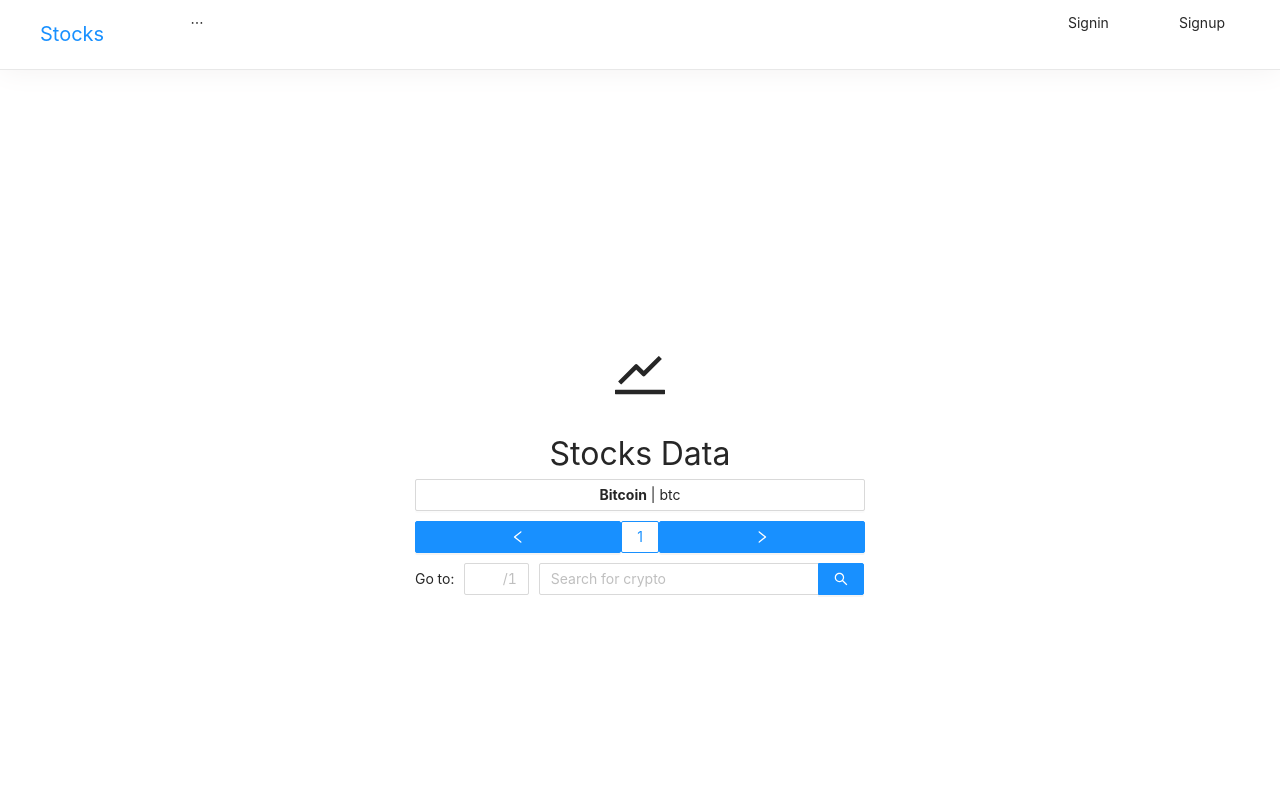
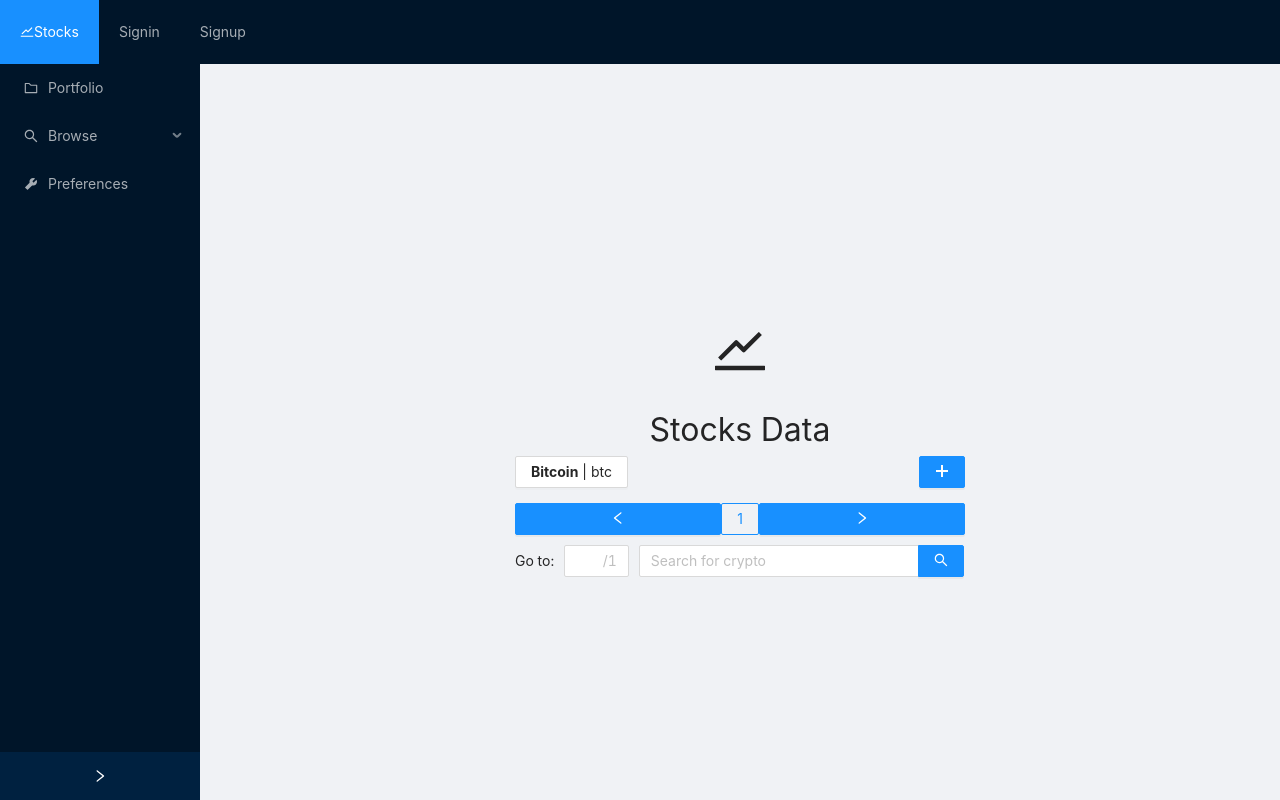
Before and after one commit to brianfluk/stock-sim-3000, a React (Create React App) app in the folder client/: page / in a window 1280 px wide. Shown: the top 800 px of the page. Built offline with nearby package versions, Linux system fonts and the light colour scheme; no server answers.

Commit message:
new antd layout

```diff
--- a/client/package.json
+++ b/client/package.json
@@ -4,7 +4,7 @@
   "private": true,
   "dependencies": {
     "@ant-design/icons": "^4.2.1",
-    "antd": "^4.3.5",
+    "antd": "^4.4.0",
     "axios": "^0.19.2",
     "core-js": "^3.6.4",
     "formik": "^1.5.8",
--- a/client/src/components/App.js
+++ b/client/src/components/App.js
@@ -1,4 +1,4 @@
-import React, { Suspense } from 'react';
+import React, { Suspense, useEffect, useState } from 'react';
 import { Route, Switch } from "react-router-dom";
 import Auth from "../hoc/auth";
 // pages for this product
@@ -6,24 +6,57 @@ import LandingPage from "./views/LandingPage/LandingPage.js";
 import LoginPage from "./views/LoginPage/LoginPage.js";
 import RegisterPage from "./views/RegisterPage/RegisterPage.js";
 import NavBar from "./views/NavBar/NavBar";
-import Footer from "./views/Footer/Footer"
+import SideNavBar from "./views/NavBar/SideNavBar";
+
+import { useDispatch } from "react-redux";
+import { getCryptoList } from "../_actions/crypto_actions";
+
+import { Layout, Menu } from 'antd';
+import { UploadOutlined, UserOutlined, VideoCameraOutlined, GithubOutlined } from '@ant-design/icons';
+
+const { Header, Content, Footer, Sider } = Layout;
 
 //null   Anyone Can go inside
 //true   only logged in user can go inside
 //false  logged in user can't go inside
 
 function App() {
+  // load list of crypto
+  const dispatch = useDispatch();
+  let rendered = false;
+  useEffect(function() {
+      dispatch(getCryptoList()).then(response => {
+          rendered = true
+      })
+  }, [rendered])
+
+  // side nav bar
+  const [collapsed, setCollapsed] = useState(false);
+  function toggleCollapsed() { setCollapsed(!collapsed); }
+
+
   return (
     <Suspense fallback={(<div>Loading...</div>)}>
+      <Layout
+        style={{height: '100%'}}
+      >
         <NavBar />
-      <div style={{ paddingTop: '69px', minHeight: 'calc(100vh - 80px)' }}>
+        <Layout>
+          <SideNavBar />
+          <Layout style={{ padding: '0 24px 24px' }}>
+            <Content style={{ margin: '24px 16px 0' }}>
+              <div style={{ padding: 24, minHeight: 360 }}>
                 <Switch>
                   <Route exact path="/" component={Auth(LandingPage, null)} />
                   <Route exact path="/login" component={Auth(LoginPage, false)} />
                   <Route exact path="/register" component={Auth(RegisterPage, false)} />
                 </Switch>
               </div>
-      <Footer />
+            </Content>
+            <Footer style={{ textAlign: 'center' }}>By Brian <GithubOutlined /></Footer>
+          </Layout>
+        </Layout>
+      </Layout>
     </Suspense>
   );
 }
--- a/client/src/components/views/Footer/Footer.js
+++ b/client/src/components/views/Footer/Footer.js
@@ -1,5 +1,5 @@
 import React from 'react'
-import Icon, { GithubOutlined } from '@ant-design/icons';
+import { GithubOutlined } from '@ant-design/icons';
 
 
 function Footer() {
--- a/client/src/components/views/LandingPage/CryptoList.js
+++ b/client/src/components/views/LandingPage/CryptoList.js
@@ -2,9 +2,10 @@ import React, { useEffect, useState } from 'react'
 import PropTypes from 'prop-types';
 import { connect } from 'react-redux';
 import './cryptoList.scss'
-import { List, Button, Pagination, Input } from 'antd';
-import { LeftOutlined, RightOutlined } from '@ant-design/icons';
+import { Button, Input } from 'antd';
+import { LeftOutlined, RightOutlined, PlusOutlined } from '@ant-design/icons';
 
+/** Put on hold because bugs */
 function CryptoList(props) {
     const [pageNum, setPageNum] = useState(0);
     const [pageSize, setPageSize] = useState(10);
@@ -28,10 +29,11 @@ function CryptoList(props) {
     }
 
     async function updateCurrPageSlice(searchVal='') {
-        if (!searchVal) {
-            clearSearch();
-            return;
-        }
+
+        // TODO: investigate (hint: debugger) why this function gets called with no searchVal
+        // after each search WITH a searchVal. I think it's because of useEffect() -- one of those params
+        // change, like pageNum.
+
         // calc currPage
         const listExists = Boolean(props.cryptoList && (props.cryptoList.data.code==200) && props.cryptoList.data.data);
         if (listExists && !listHasBeenSet) { // wait until redux store has been updated
@@ -66,6 +68,9 @@ function CryptoList(props) {
             // await setMaxPage(Math.floor(filteredList.length / pageSize))
         } else {
             console.log('empty search')
+            if (listExists) {
+                setMaxPage(Math.floor(props.cryptoList.data.data.length / pageSize))
+            }
         }
         console.log('filtered list',filteredList.length)
         calcDisplayPageNums()
@@ -77,24 +82,6 @@ function CryptoList(props) {
         // reset list from prev searches -- can optimize by checking if curr search .includes (prev search)
         updateCurrPageSlice(value.toLowerCase())
         // console.log('filtered list',filteredList.length)
-    }
-    async function clearSearch() {
-        const listExists = Boolean(props.cryptoList && (props.cryptoList.data.code==200) && props.cryptoList.data.data);
-        if (listExists && !listHasBeenSet) { // wait until redux store has been updated
-            setFilteredList(props.cryptoList.data.data)
-            setMaxPage(Math.floor(props.cryptoList.data.data.length / pageSize))
-            setListHasBeenSet(true)
-        }
-        const newCurrPageSlice = await listExists ?
-            props.cryptoList.data.data.slice(
-                pageNum * pageSize,
-                Math.min((Number(pageNum) + 1)*pageSize, props.cryptoList.data.data.length)) :
-            [{ "id": "bitcoin", "symbol": "btc", "name": "Bitcoin" }]
-        setCurrPageSlice(newCurrPageSlice)
-        // if (listExists) {
-            // setMaxPage(Math.floor(props.cryptoList.data.data.length / pageSize))
-        // }
-        calcDisplayPageNums()
     }
 
     function goToPage(event) {
@@ -119,7 +106,14 @@ function CryptoList(props) {
             // {props.cryptoList && (props.cryptoList.data.code==200) && props.cryptoList.data.data &&
                 // JSON.stringify(currPage);
                 currPageSlice.map((val, key) => {
-                    return <Button key={key}><span style={{fontWeight:'bold'}}>{val.name}</span> &nbsp;| {val.symbol}</Button>
+                    return (
+                        <div style={{width:'100%', display: 'flex', justifyContent: 'space-between', marginBottom: '5px'}}>
+                            <Button key={key}>
+                                <span style={{fontWeight:'bold'}}>{val.name}</span> &nbsp;| {val.symbol}
+                            </Button>
+                            <Button type="primary"><PlusOutlined /></Button>
+                        </div>
+                    )
                 })
                 // <List dataSource={currPage}/>
             }
--- a/client/src/components/views/LandingPage/LandingPage.js
+++ b/client/src/components/views/LandingPage/LandingPage.js
@@ -2,19 +2,19 @@ import React, { useEffect, useState } from 'react'
 import { AiOutlineStock } from "react-icons/ai";
 
 import { connect } from 'react-redux';
-import { useDispatch } from "react-redux";
-import { getCryptoList } from "../../../_actions/crypto_actions";
+// import { useDispatch } from "react-redux";
+// import { getCryptoList } from "../../../_actions/crypto_actions";
 import CryptoList from './CryptoList';
 
 
 function LandingPage (props) {
-    const dispatch = useDispatch();
-    let rendered = false;
-    useEffect(function() {
-        dispatch(getCryptoList()).then(response => {
-            rendered = true
-        })
-    }, [rendered])
+    // const dispatch = useDispatch();
+    // let rendered = false;
+    // useEffect(function() {
+    //     dispatch(getCryptoList()).then(response => {
+    //         rendered = true
+    //     })
+    // }, [rendered])
 
     return (
         <>
--- a/client/src/components/views/NavBar/NavBar.js
+++ b/client/src/components/views/NavBar/NavBar.js
@@ -1,54 +1,29 @@
-import React, { useState } from 'react';
-import LeftMenu from './Sections/LeftMenu';
+import React from 'react';
+// import LeftMenu from './Sections/LeftMenu';
 import RightMenu from './Sections/RightMenu';
-import { Drawer, Button } from 'antd';
-import Icon from '@ant-design/icons';
+import { Menu, Layout } from 'antd';
+import { StockOutlined } from '@ant-design/icons';
+import { withRouter } from 'react-router-dom';
 import './Sections/Navbar.css';
 
+
+const { Header } = Layout;
+
 function NavBar() {
-  const [visible, setVisible] = useState(false)
-
-  const showDrawer = () => {
-    setVisible(true)
-  };
-
-  const onClose = () => {
-    setVisible(false)
-  };
 
   return (
-    <nav className="menu" style={{ position: 'fixed', zIndex: 5, width: '100%' }}>
-      <div className="menu__logo">
-        <a href="/">Stocks</a>
-      </div>
-      <div className="menu__container">
-        <div className="menu_left">
-          <LeftMenu mode="horizontal" />
-        </div>
-        <div className="menu_rigth">
-          <RightMenu mode="horizontal" />
-        </div>
-        <Button
-          className="menu__mobile-button"
-          type="primary"
-          onClick={showDrawer}
-        >
-          <Icon type="align-right" />
-        </Button>
-        <Drawer
-          title="Basic Drawer"
-          placement="right"
-          className="menu_drawer"
-          closable={false}
-          onClose={onClose}
-          visible={visible}
-        >
-          <LeftMenu mode="inline" />
-          <RightMenu mode="inline" />
-        </Drawer>
-      </div>
-    </nav>
+
+    <Header style={{ padding: 0, position: 'fixed', zIndex: 1, width: '100%'  }} >
+      <Menu theme="dark" mode="horizontal">
+        <Menu.Item>
+          <StockOutlined />
+          <a href="/">Stocks</a>
+        </Menu.Item>
+        <div style={{float: 'right'}}><RightMenu /></div>
+      </Menu>
+    </Header>
+
   )
 }
 
-export default NavBar
+export default withRouter(NavBar);
--- a/client/src/components/views/NavBar/Sections/Navbar.css
+++ b/client/src/components/views/NavBar/Sections/Navbar.css
@@ -62,6 +62,12 @@
   padding: 14px 24px !important;
 }
 
+.menu__logo a {
+  color: white;
+  background-color: #3e91f7;
+  padding: 10px;
+}
+
 @media (max-width: 767px) {
   .menu__mobile-button {
     display: inline-block !important;
@@ -71,6 +77,8 @@
   .menu_rigth {
     display: none;
   }
+
+
 
   .menu__logo a {
     margin-left: -20px;
@@ -84,4 +92,5 @@
   .menu__logo a {
     padding: 10px 20px;
   }
+
 }
--- a/client/src/components/views/NavBar/Sections/RightMenu.js
+++ b/client/src/components/views/NavBar/Sections/RightMenu.js
@@ -21,7 +21,7 @@ function RightMenu(props) {
 
   if (user.userData && !user.userData.isAuth) {
     return (
-      <Menu mode={props.mode}>
+      <Menu mode="horizontal" theme="dark">
         <Menu.Item key="mail">
           <a href="/login">Signin</a>
         </Menu.Item>
@@ -32,7 +32,7 @@ function RightMenu(props) {
     )
   } else {
     return (
-      <Menu mode={props.mode}>
+      <Menu theme="dark" mode="horizontal">
         <Menu.Item key="logout">
           <a onClick={logoutHandler}>Logout</a>
         </Menu.Item>
--- /dev/null
+++ b/client/src/components/views/NavBar/SideNavBar.js
@@ -0,0 +1,51 @@
+import React from 'react';
+// import LeftMenu from './Sections/LeftMenu';
+import { } from '@ant-design/icons';
+import { withRouter } from 'react-router-dom';
+import './sideNavBar.scss';
+import { useState } from 'react';
+
+import { Layout, Menu } from 'antd';
+import { UserOutlined, ToolFilled, FolderOutlined, SearchOutlined  } from '@ant-design/icons';
+
+const { Header, Content, Footer, Sider } = Layout;
+
+function SideNavBar(props) {
+  const [collapsed, setCollapsed] = useState(false)
+
+  function onCollapse (val) {
+    setCollapsed(val)
+  }
+
+  return (
+    <Sider
+      mode="inline"
+      breakpoint="lg"
+      collapsible
+      collapsed={collapsed}
+      onCollapse={onCollapse}
+      style={{
+        paddingTop: '64px',
+      }}
+    >
+      <div className="logo" />
+      <Menu theme="dark" mode="inline" defaultSelectedKeys={['1']}>
+        <Menu.Item key="2" icon={<FolderOutlined />}>
+          Portfolio
+        </Menu.Item>
+        {/* <Menu.Item key="3" icon={<SearchOutlined />}>
+          Browse
+        </Menu.Item> */}
+        <Menu.SubMenu key="sub1"  title="Browse"icon={<SearchOutlined />}>
+          <Menu.Item key="3">Stocks</Menu.Item>
+          <Menu.Item key="4">Crypto</Menu.Item>
+        </Menu.SubMenu>
+        <Menu.Item key="5" icon={<ToolFilled />}>
+          Preferences
+        </Menu.Item>
+      </Menu>
+    </Sider>
+  )
+}
+
+export default withRouter(SideNavBar);
```
Also changed, not shown: client/src/components/views/NavBar/sideNavBar.scss (added), 1 other file (tests, documents, lock files or other folders). Lines whose indentation alone changed are shown as unchanged.
